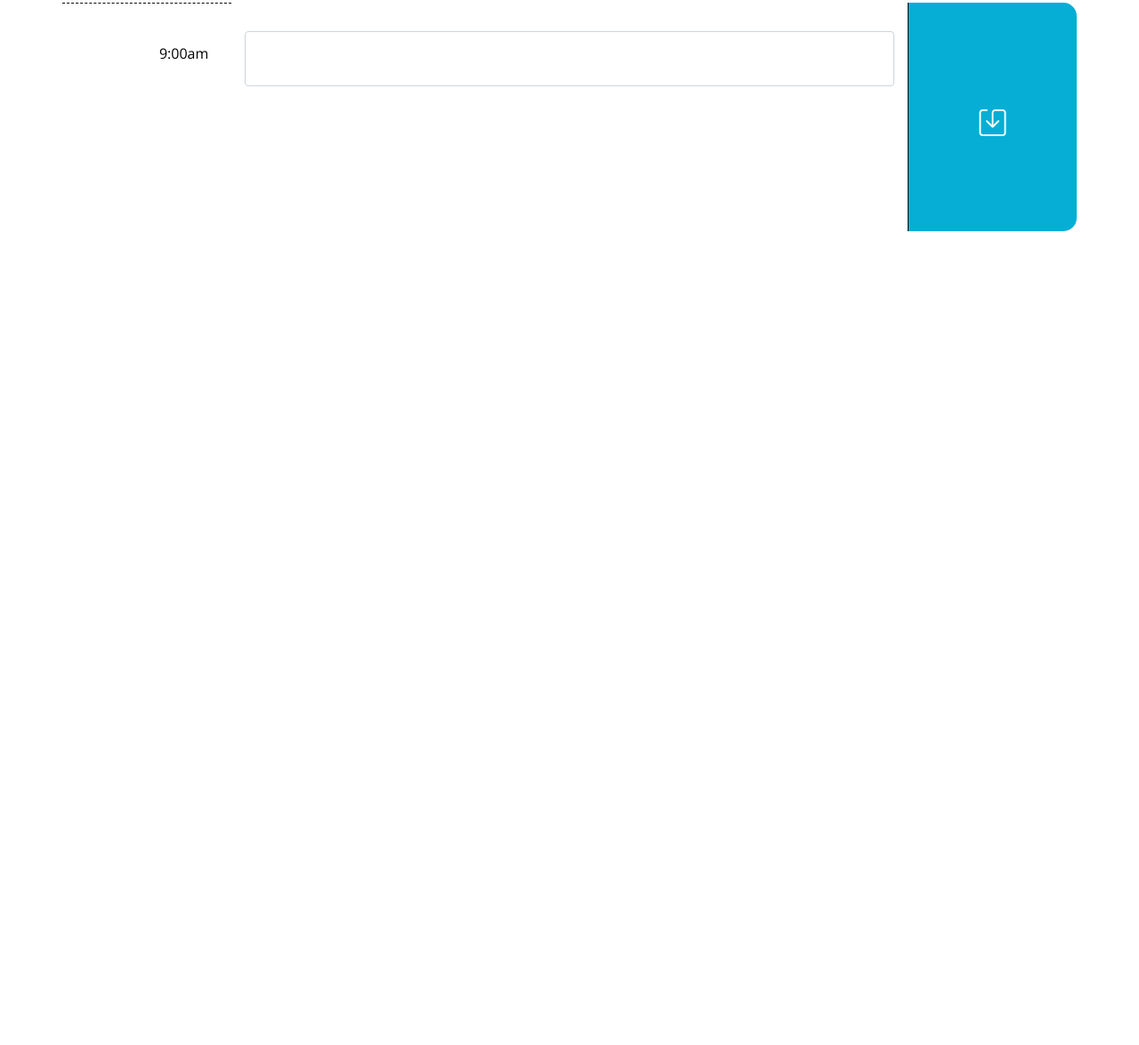
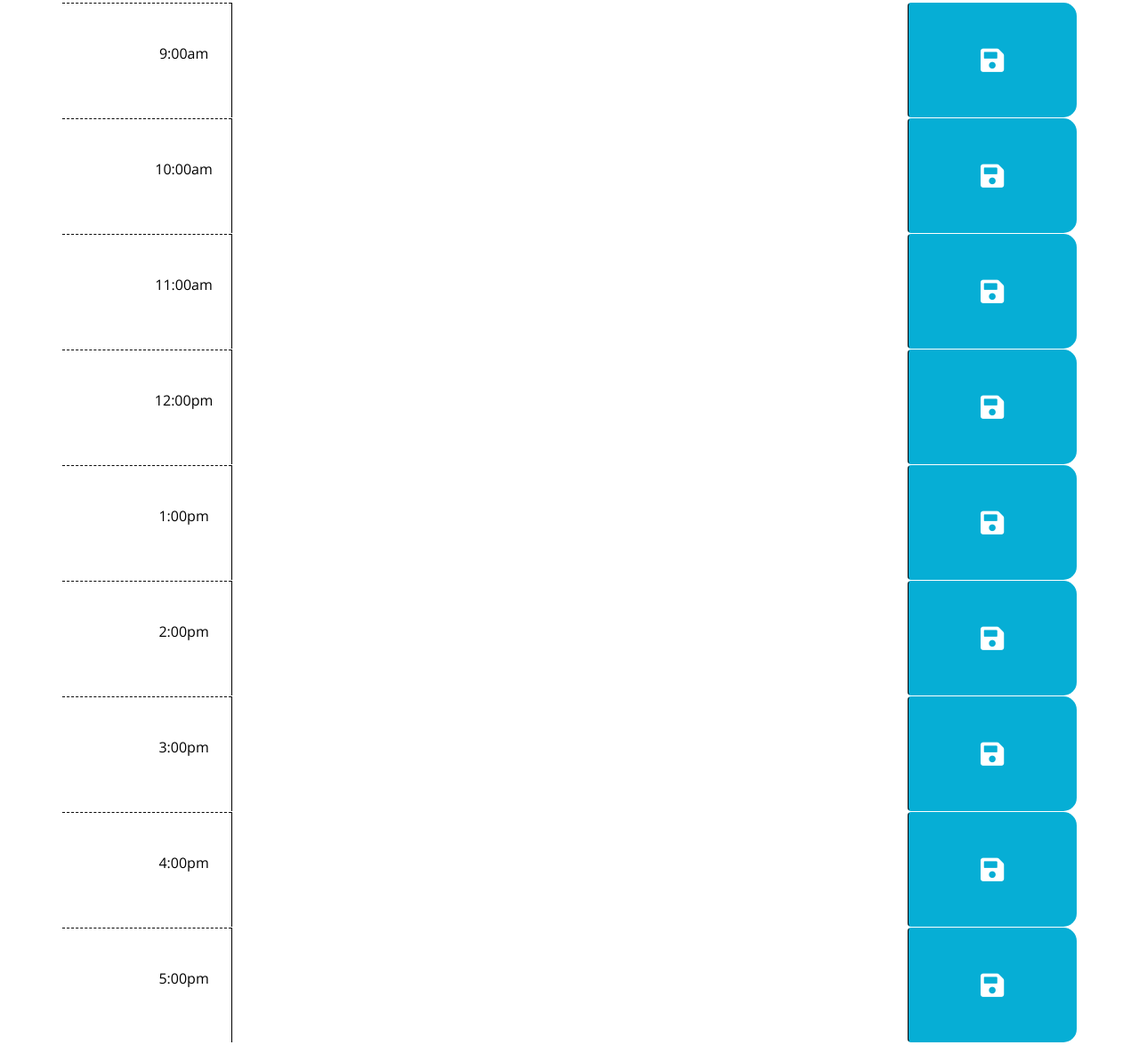
Before and after one commit to CharDige/Work-day-planner, a plain HTML site: page index.html in a window 1280 px wide. Shown: the part 334-1509 px from the top of the page at 89% size. Before the commit the page ends 800 px from the top, so only its background shows below. Drawn offline with nearby package versions, Linux system fonts and the light colour scheme.

Commit message:
Added the rest of the time blocks, removed unnecessary div for textarea element, and removed form control class from text area as it resulted in the wrong styling

```diff
--- a/index.html
+++ b/index.html
@@ -18,7 +18,6 @@
       href="https://fonts.googleapis.com/css?family=Open+Sans&display=swap"
       rel="stylesheet"
     />
-    <link rel="stylesheet" href="https://cdn.jsdelivr.net/npm/bootstrap-icons@1.3.0/font/bootstrap-icons.css">
     <link rel="stylesheet" href="./assets/css/style.css" />
     <title>Work Day Scheduler</title>
   </head>
@@ -31,19 +30,109 @@
     </header>
     <div class="container">
         <div id="9am" class="row time-block">
-            <div class="col-lg-2 hour">
+            <div class="col-md-2 hour">
                 <p>
                     9:00am
                 </p>
             </div>
-            <div class="col-lg-8 description">
-                <textarea class="form-control" id="9am-input"></textarea>
-            </div>
-            <div class="col-lg-2 saveBtn">
+            <textarea class="col-md-8 description" id="9am-input"></textarea>
+            <button type="button"class="col-md-2 btn saveBtn"><i class="fas fa-save"></i></button>
+        </div>
+
+        <div id="10am" class="row time-block">
+            <div class="col-md-2 hour">
                 <p>
-                    <i class="bi bi-save"></i>
+                    10:00am
                 </p>
             </div>
+
+            <textarea class="col-md-8 description" id="10am-input"></textarea>
+
+            <button type="button"class="col-md-2 btn saveBtn"><i class="fas fa-save"></i></button>
+        </div>
+
+        <div id="11am" class="row time-block">
+            <div class="col-md-2 hour">
+                <p>
+                    11:00am
+                </p>
+            </div>
+
+            <textarea class="col-md-8 description" id="11am-input"></textarea>
+
+            <button type="button"class="col-md-2 btn saveBtn"><i class="fas fa-save"></i></button>
+        </div>
+
+        <div id="12pm" class="row time-block">
+            <div class="col-md-2 hour">
+                <p>
+                    12:00pm
+                </p>
+            </div>
+
+            <textarea class="col-md-8 description" id="12pm-input"></textarea>
+
+            <button type="button"class="col-md-2 btn saveBtn"><i class="fas fa-save"></i></button>
+        </div>
+
+        <div id="1pm" class="row time-block">
+            <div class="col-md-2 hour">
+                <p>
+                    1:00pm
+                </p>
+            </div>
+
+            <textarea class="col-md-8 description" id="1pm-input"></textarea>
+
+            <button type="button"class="col-md-2 btn saveBtn"><i class="fas fa-save"></i></button>
+        </div>
+
+        <div id="2pm" class="row time-block">
+            <div class="col-md-2 hour">
+                <p>
+                    2:00pm
+                </p>
+            </div>
+
+            <textarea class="col-md-8 description" id="2pm-input"></textarea>
+
+            <button type="button"class="col-md-2 btn saveBtn"><i class="fas fa-save"></i></button>
+        </div>
+
+        <div id="3pm" class="row time-block">
+            <div class="col-md-2 hour">
+                <p>
+                    3:00pm
+                </p>
+            </div>
+
+            <textarea class="col-md-8 description" id="3pm-input"></textarea>
+
+            <button type="button"class="col-md-2 btn saveBtn"><i class="fas fa-save"></i></button>
+        </div>
+
+        <div id="4pm" class="row time-block">
+            <div class="col-md-2 hour">
+                <p>
+                    4:00pm
+                </p>
+            </div>
+
+            <textarea class="col-md-8 description" id="4pm-input"></textarea>
+
+            <button type="button"class="col-md-2 btn saveBtn"><i class="fas fa-save"></i></button>
+        </div>
+
+        <div id="5pm" class="row time-block">
+            <div class="col-md-2 hour">
+                <p>
+                    5:00pm
+                </p>
+            </div>
+
+            <textarea class="col-md-8 description" id="5pm-input"></textarea>
+
+            <button type="button"class="col-md-2 btn saveBtn"><i class="fas fa-save"></i></button>
         </div>
     </div>
 
```
